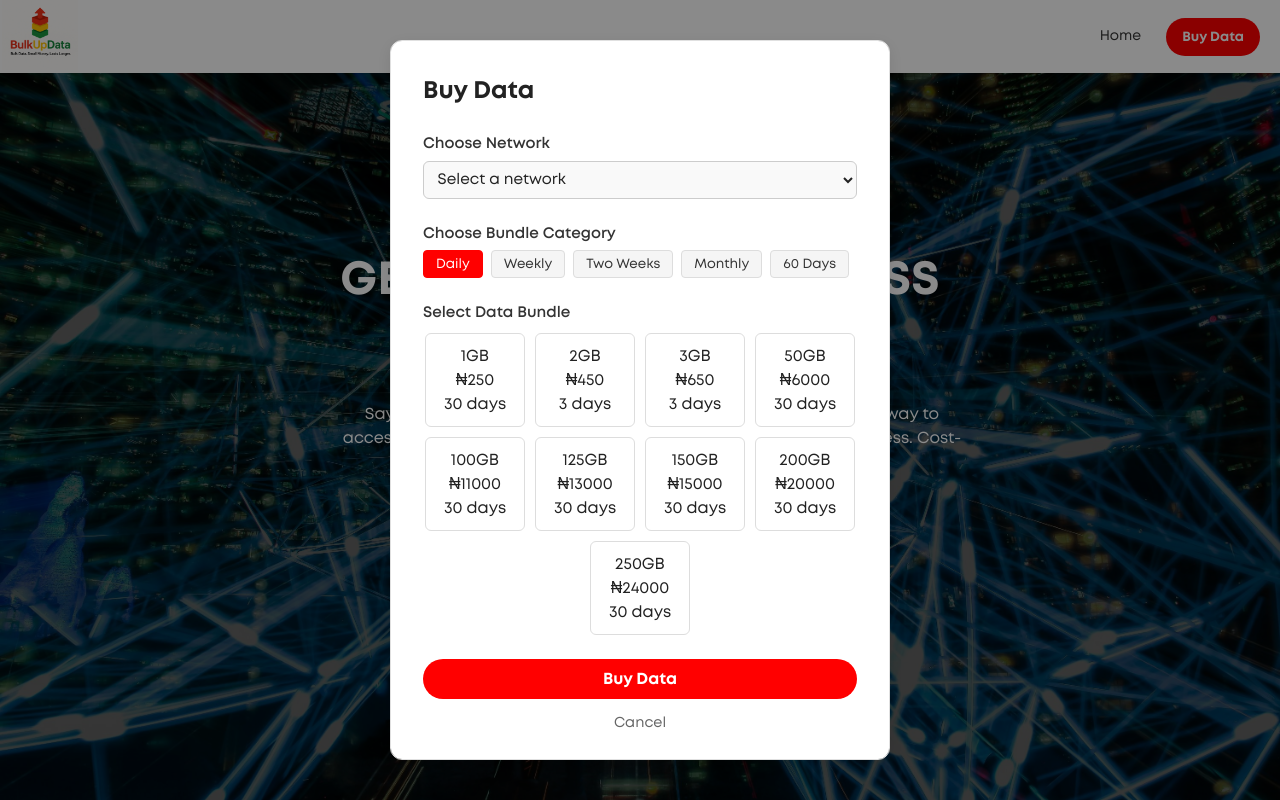
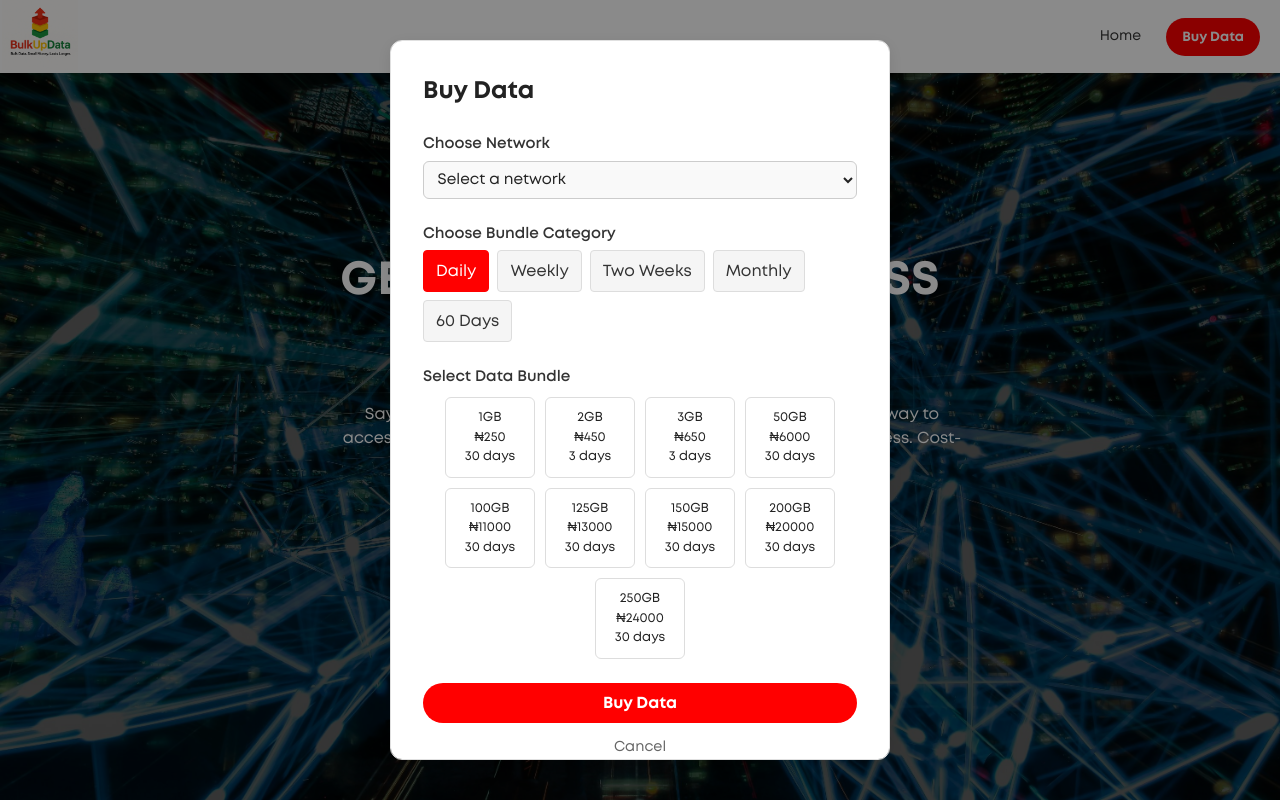
Before and after one commit to Bulkupdata/web, a React (Vite) app: page / in a window 1280 px wide. Both pictures are taken after a click on the button "Buy Data". Shown: the top 800 px of the page. Built offline with nearby package versions, Linux system fonts and the light colour scheme; a web font is replaced by a local one.

Commit message:
first commit

```diff
--- a/src/LandingPage/Modal/BuyDataModal.css
+++ b/src/LandingPage/Modal/BuyDataModal.css
@@ -8,9 +8,11 @@
     display: flex;
     justify-content: center;
     align-items: center;
-    z-index: 9999; /* Raised to ensure it's above everything */
+    z-index: 9999;
+    /* Raised to ensure it's above everything */
     padding: 1rem;
 }
+
 .modal {
     background: #ffffff;
     padding: 2rem;
@@ -95,13 +97,14 @@
 }
 
 .category-btn {
-    padding: 6px 12px;
+    padding: 12px 12px;
     border: 1px solid #ddd;
     background-color: #f5f5f5;
     cursor: pointer;
     border-radius: 4px;
     color: #333;
     transition: all 0.2s;
+    font-size: 16px;
 }
 
 .category-btn:hover {
@@ -125,7 +128,7 @@
 .bundle-card {
     padding: 10px;
     border: 1px solid #ddd;
-    width: 100px;
+    width: 90px;
     text-align: center;
     display: flex;
     flex-direction: column;
@@ -136,6 +139,7 @@
     background-color: #fff;
     color: #222;
     transition: border-color 0.3s, background-color 0.3s;
+    font-size: 13px
 }
 
 .bundle-card:hover {
```
Also changed, not shown: 1 other file (tests, documents, lock files or other folders).
